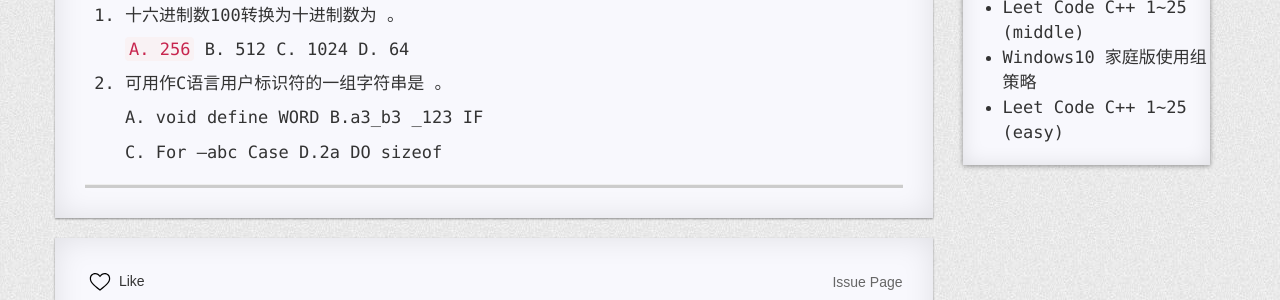
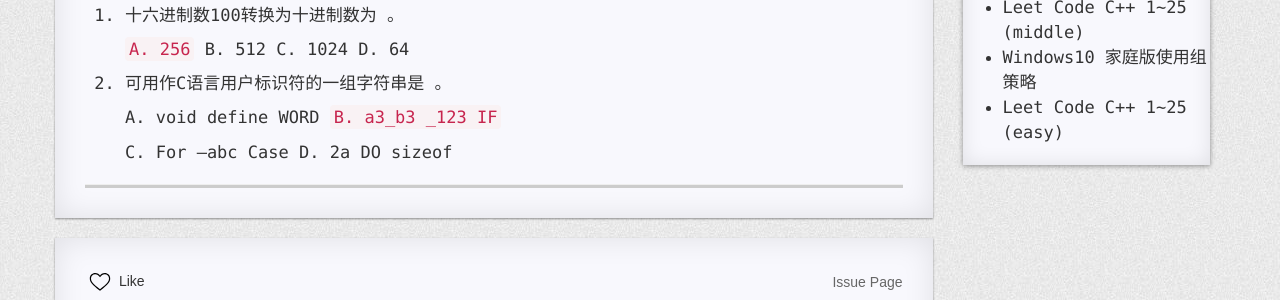
Before and after one commit to h1mmel/h1mmel.github.io, a Jekyll site: the page built from _posts/2019-10-23-2019-全国高校计算机能力挑战赛-C-语言样卷分析.md, in a window 1280 px wide. Shown: the part 356-656 px from the top of the page. Built offline with Jekyll 4.4.1, drawn with Linux system fonts in a browser that asks for light colours; nearby versions of some CDN libraries; comment, search, counter and statistics services are not loaded; a style sheet for code colours, icons or effects is not loaded.

```diff
--- a/_posts/2019-10-23-2019-全国高校计算机能力挑战赛-C-语言样卷分析.md
+++ b/_posts/2019-10-23-2019-全国高校计算机能力挑战赛-C-语言样卷分析.md
@@ -17,6 +17,6 @@ categories: C
 
 3. 可用作C语言用户标识符的一组字符串是 <u></u>。
 
-   A. void define WORD      B.a3_b3 _123 IF
+   A.  void define WORD      `B. a3_b3 _123 IF`
 
-   C. For –abc Case              D.2a DO sizeof
+   C.  For –abc Case              D. 2a DO sizeof
```
